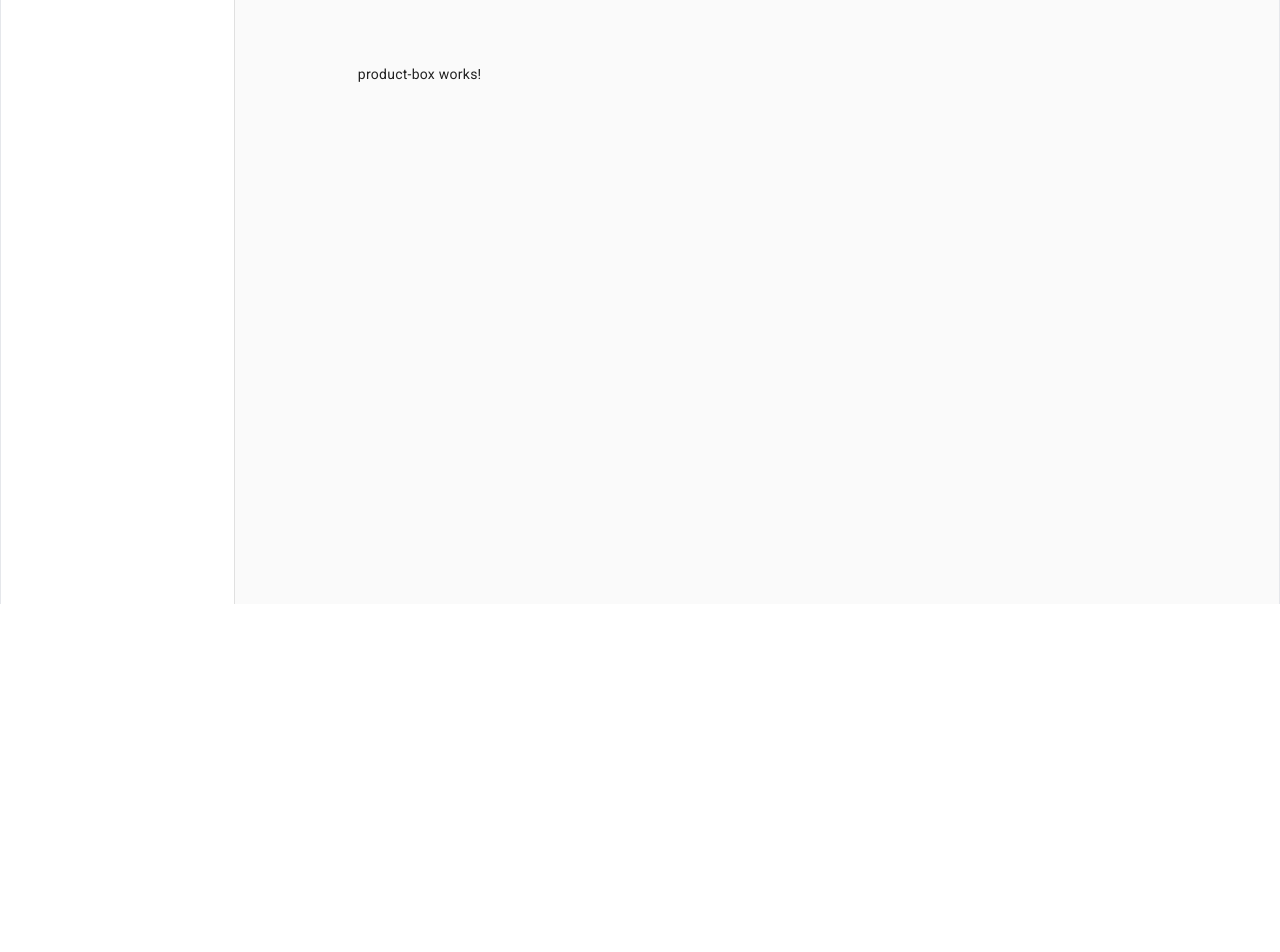
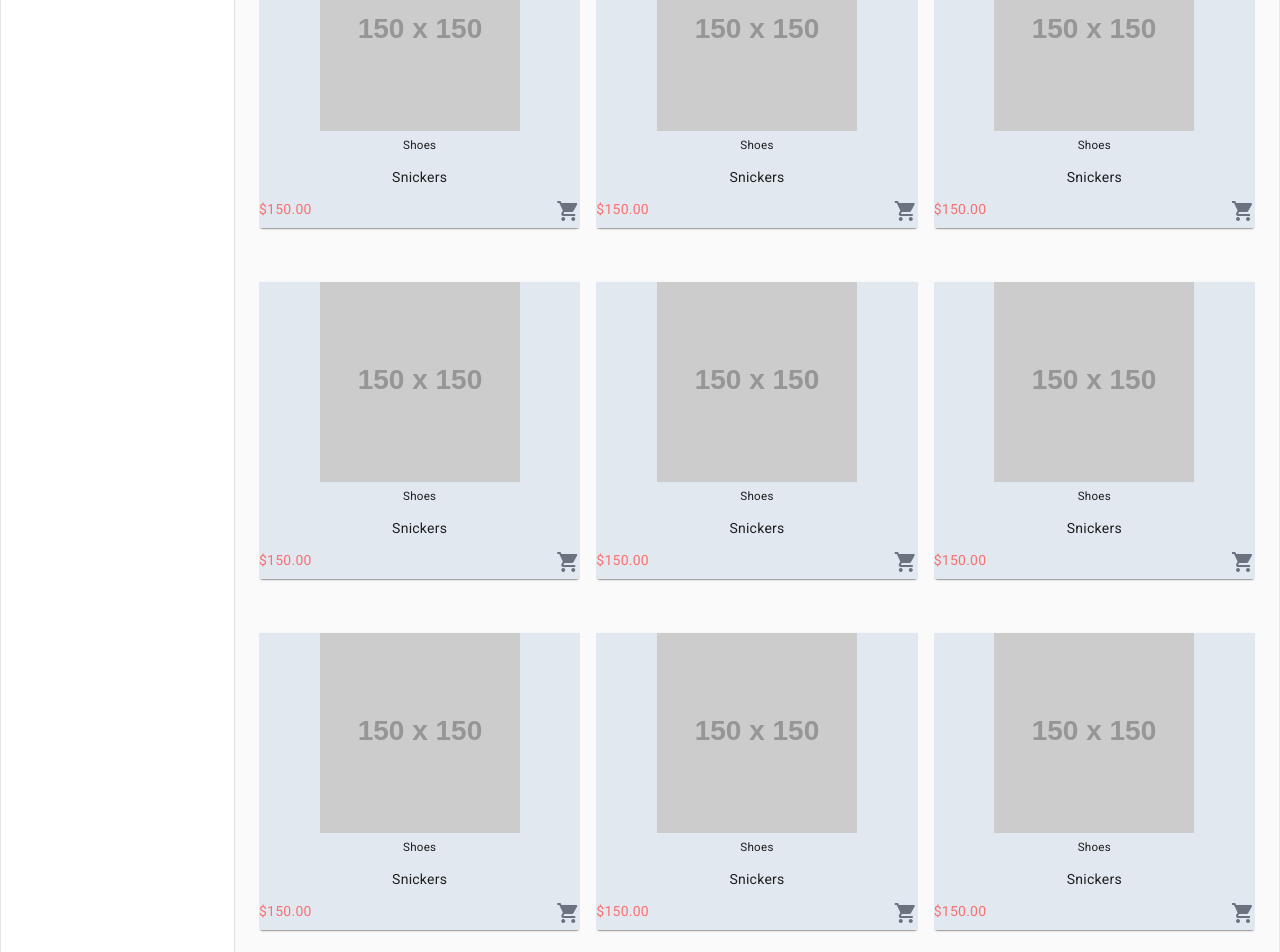
Before and after one commit to eldrians/neo-store, an Angular app: page /home in a window 1280 px wide. Shown: the part 260-1212 px from the top of the page. Before the commit the page ends 864 px from the top, so only its background shows below. Built offline with nearby package versions, Linux system fonts and the light colour scheme.

Commit message:
add pages/components: home - product-box

```diff
--- /dev/null
+++ b/src/app/pages/home/components/product-box/product-box.component.html
@@ -0,0 +1,28 @@
+<mat-card [ngClass]="{ 'text-center': !fullWidthMode }">
+  <div class="bg-slate-200" [ngClass]="{ flex: fullWidthMode }">
+    <img
+      src="https://via.placeholder.com/150"
+      alt="foto"
+      class="mb-1 mx-auto"
+      [ngClass]="{ 'h-[360px]': fullWidthMode, 'h-[200px]': !fullWidthMode }"
+    />
+    <div
+      class="w-full"
+      [ngClass]="{ 'px-8 flex flex-col justify-between': fullWidthMode }"
+    >
+      <div>
+        <h5>Shoes</h5>
+        <p class="truncate hover:whitespace-normal">Snickers</p>
+        @if (fullWidthMode) {
+        <p>Description</p>
+        }
+      </div>
+      <div class="flex justify-between">
+        <span class="text-red-400">{{ "150" | currency }}</span>
+        <button>
+          <mat-icon class="text-gray-500">shopping_cart</mat-icon>
+        </button>
+      </div>
+    </div>
+  </div>
+</mat-card>
--- a/src/app/pages/home/components/product-box/product-box.component.ts
+++ b/src/app/pages/home/components/product-box/product-box.component.ts
@@ -1,16 +1,16 @@
-import { Component } from '@angular/core';
+import { Component, Input } from "@angular/core";
+import { CurrencyPipe } from "@angular/common";
+import { NgClass } from "@angular/common";
+
+import { MatCardModule } from "@angular/material/card";
+import { MatIconModule } from "@angular/material/icon";
 
 @Component({
-  selector: 'app-product-box',
+  selector: "app-product-box",
   standalone: true,
-  imports: [],
-  template: `
-    <p>
-      product-box works!
-    </p>
-  `,
-  styles: ``
+  imports: [NgClass, CurrencyPipe, MatCardModule, MatIconModule],
+  templateUrl: "./product-box.component.html",
 })
 export class ProductBoxComponent {
-
+  @Input() fullWidthMode = false;
 }
--- a/src/app/pages/home/home.component.html
+++ b/src/app/pages/home/home.component.html
@@ -10,7 +10,64 @@
     <app-products-header (columnsCountChange)="onColumnsCountChange($event)" />
     <mat-grid-list gutterSize="16" [cols]="cols()" [rowHeight]="rowHeight()">
       <mat-grid-tile>
-        <app-product-box></app-product-box>
+        <app-product-box
+          class="w-full"
+          [fullWidthMode]="cols() === 1"
+        ></app-product-box>
+      </mat-grid-tile>
+      <mat-grid-tile>
+        <app-product-box
+          class="w-full"
+          [fullWidthMode]="cols() === 1"
+        ></app-product-box>
+      </mat-grid-tile>
+      <mat-grid-tile>
+        <app-product-box
+          class="w-full"
+          [fullWidthMode]="cols() === 1"
+        ></app-product-box>
+      </mat-grid-tile>
+      <mat-grid-tile>
+        <app-product-box
+          class="w-full"
+          [fullWidthMode]="cols() === 1"
+        ></app-product-box>
+      </mat-grid-tile>
+      <mat-grid-tile>
+        <app-product-box
+          class="w-full"
+          [fullWidthMode]="cols() === 1"
+        ></app-product-box>
+      </mat-grid-tile>
+      <mat-grid-tile>
+        <app-product-box
+          class="w-full"
+          [fullWidthMode]="cols() === 1"
+        ></app-product-box>
+      </mat-grid-tile>
+      <mat-grid-tile>
+        <app-product-box
+          class="w-full"
+          [fullWidthMode]="cols() === 1"
+        ></app-product-box>
+      </mat-grid-tile>
+      <mat-grid-tile>
+        <app-product-box
+          class="w-full"
+          [fullWidthMode]="cols() === 1"
+        ></app-product-box>
+      </mat-grid-tile>
+      <mat-grid-tile>
+        <app-product-box
+          class="w-full"
+          [fullWidthMode]="cols() === 1"
+        ></app-product-box>
+      </mat-grid-tile>
+      <mat-grid-tile>
+        <app-product-box
+          class="w-full"
+          [fullWidthMode]="cols() === 1"
+        ></app-product-box>
       </mat-grid-tile>
     </mat-grid-list>
   </mat-drawer-content>
```
Also changed, not shown: src/app/pages/home/home.component.ts (+5 -4 lines).
